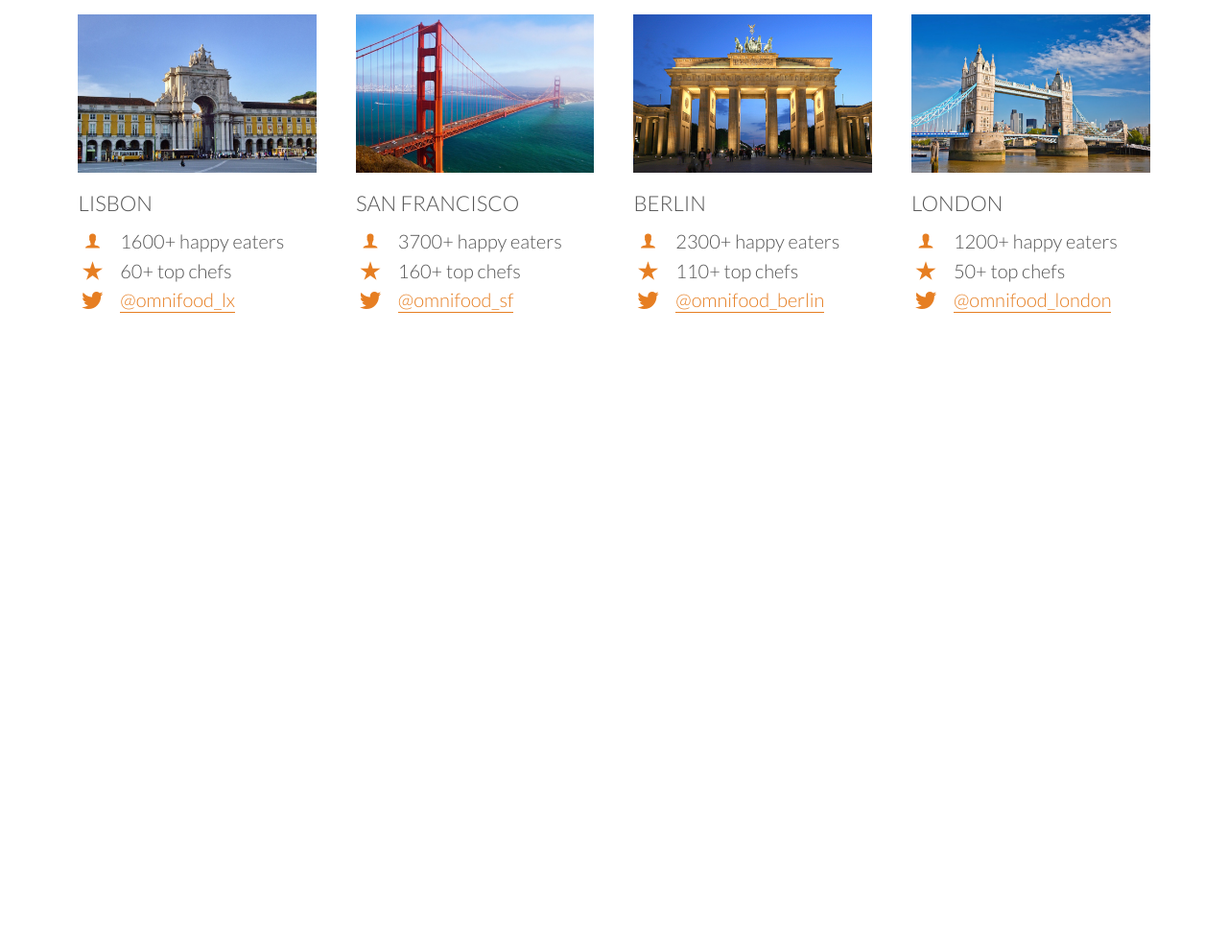
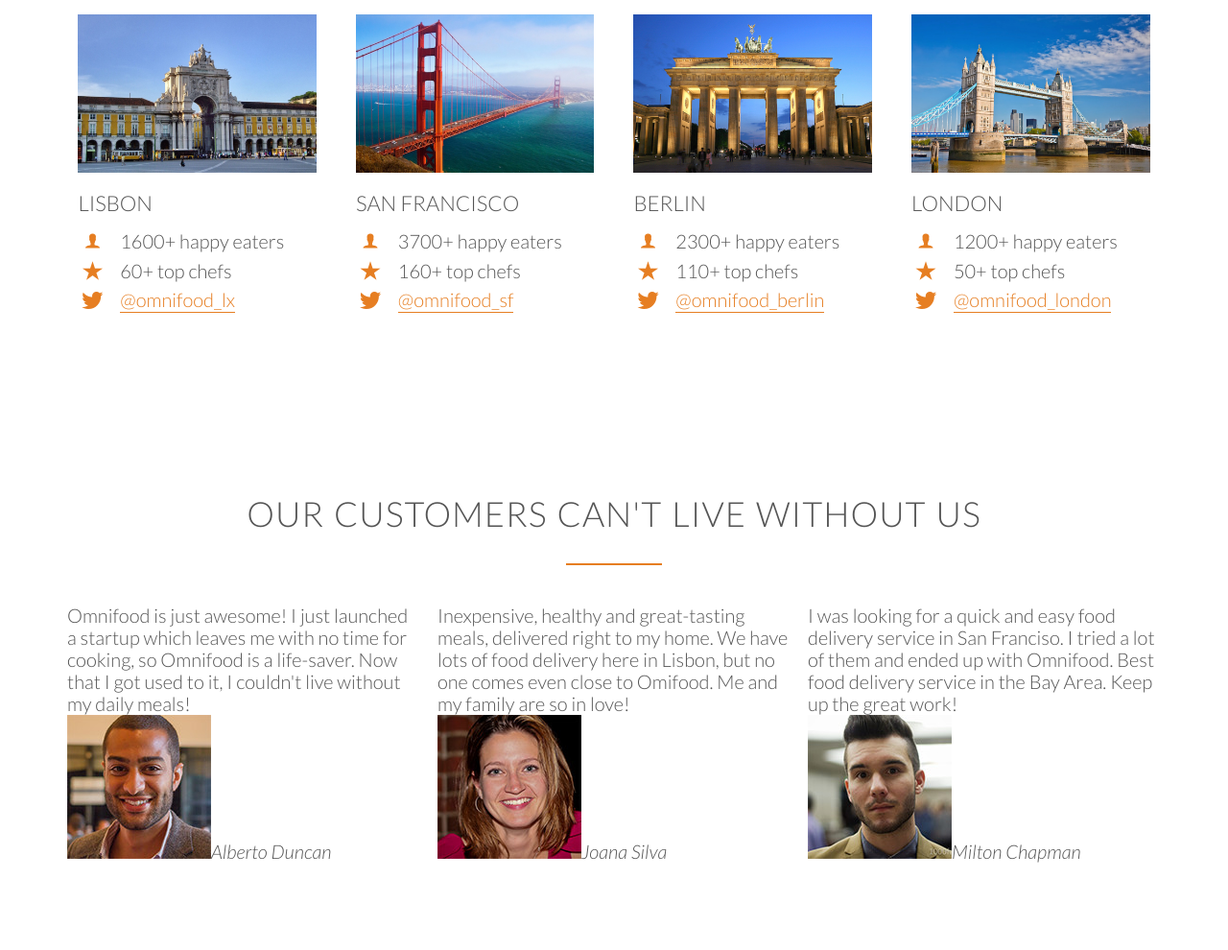
Before and after one commit to chanalisa/omnifood, a plain HTML site: page index.html in a window 1280 px wide. Shown: the part 2930-3920 px from the top of the page at 96% size. Before the commit the page ends 3365 px from the top, so only its background shows below. Drawn offline with Linux system fonts and the light colour scheme; files whose address does not match are found by name.

Commit message:
completed customer testimonial section part 1

```diff
--- a/index.html
+++ b/index.html
@@ -276,5 +276,25 @@
       </div>
     </section>
 
+    <section class="section-testimonials">
+      <div class="row">
+        <h2>Our customers can't live without us</h2>
+      </div>
+      <div class="row">
+        <div class="col span-1-of-3">
+          <blockquote>Omnifood is just awesome! I just launched a startup which leaves me with no time for cooking, so Omnifood is a life-saver. Now that I got used to it, I couldn't live without my daily meals!</blockquote>
+          <cite><img src="resources/img/customer-1.jpg" />Alberto Duncan</cite>
+        </div>
+        <div class="col span-1-of-3">
+          <blockquote>Inexpensive, healthy and great-tasting meals, delivered right to my home. We have lots of food delivery here in Lisbon, but no one comes even close to Omifood. Me and my family are so in love!</blockquote>
+          <cite><img src="resources/img/customer-2.jpg" />Joana Silva</cite>
+        </div>
+        <div class="col span-1-of-3">
+          <blockquote>I was looking for a quick and easy food delivery service in San Franciso. I tried a lot of them and ended up with Omnifood. Best food delivery service in the Bay Area. Keep up the great work!</blockquote>
+          <cite><img src="resources/img/customer-3.jpg" />Milton Chapman</cite>
+        </div>
+      </div>
+    </section>
+
   </body>
 </html>
```
